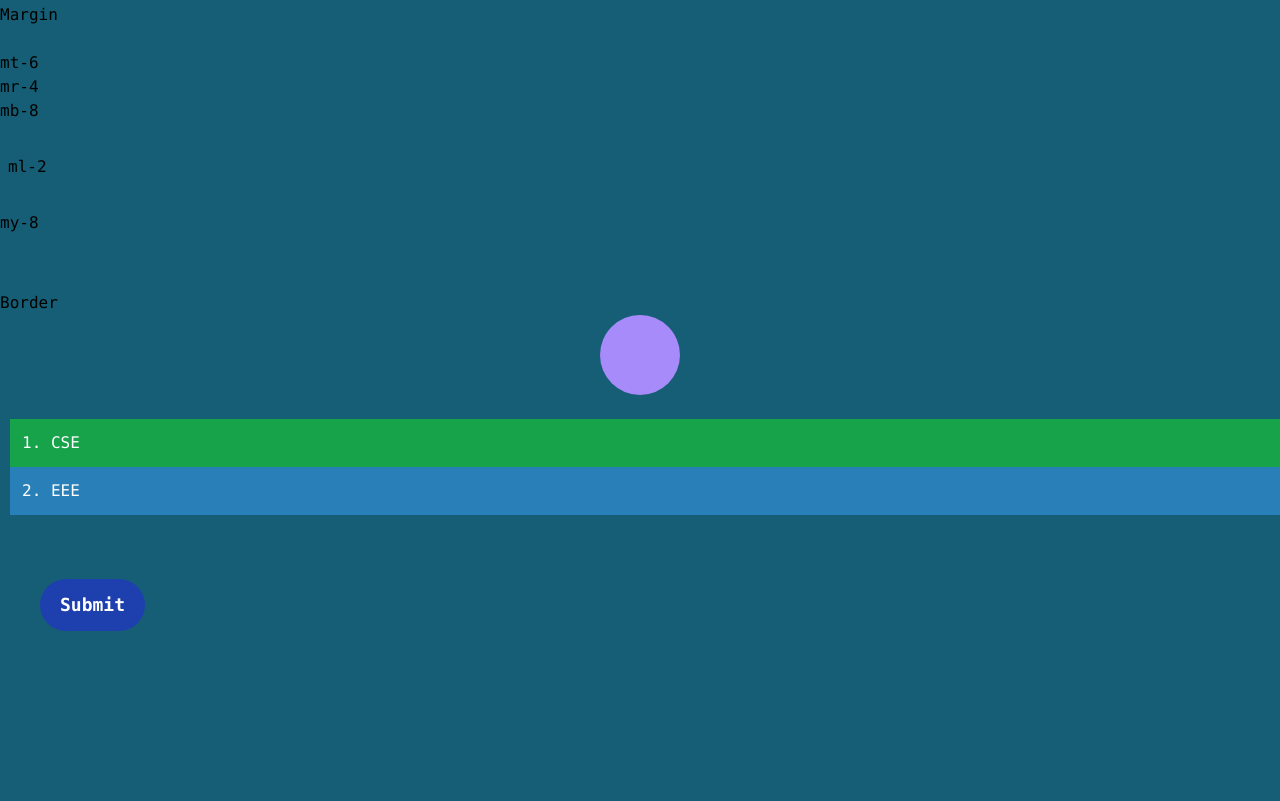
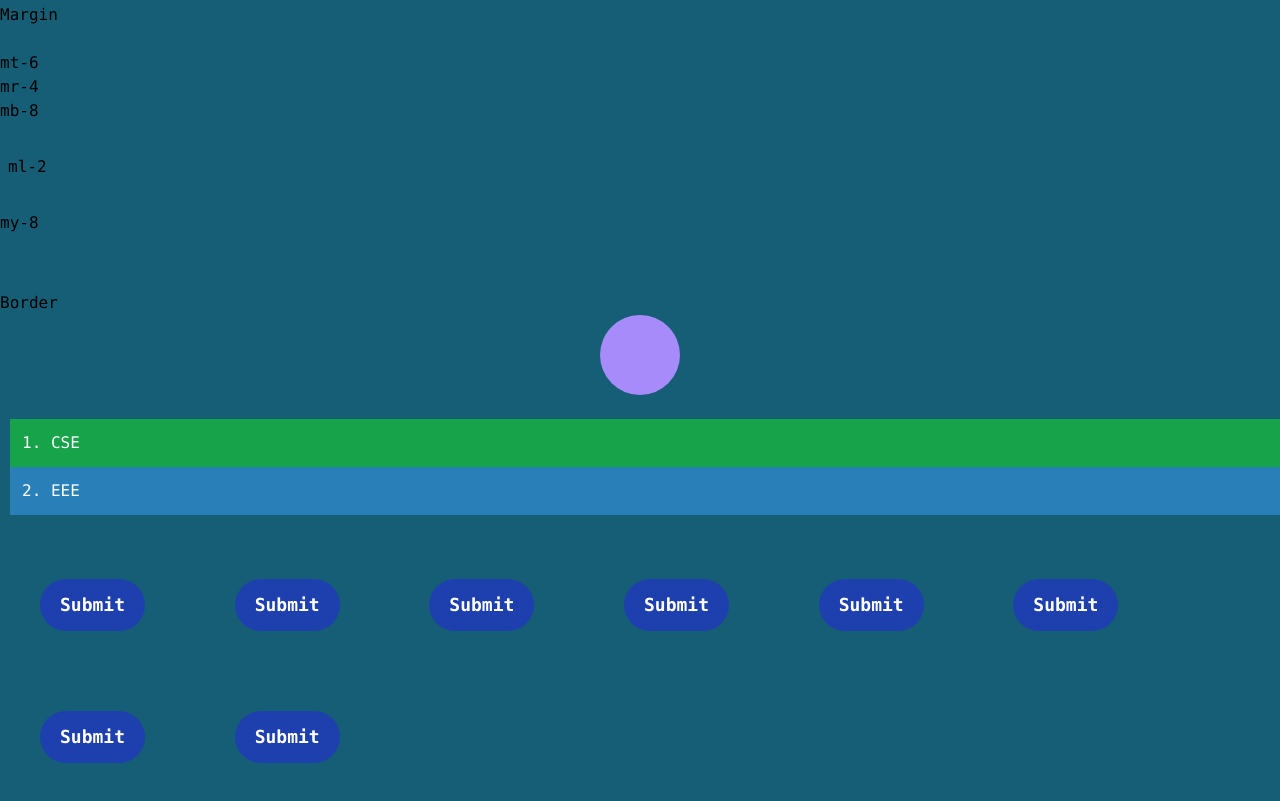
Before and after one commit to tarequr/tailwind, a website built with Vite: page index.html in a window 1280 px wide. Shown: the part 1955-2756 px from the top of the page. Before the commit the page ends 2658 px from the top, so only its background shows below. Built offline with nearby package versions, Linux system fonts and the light colour scheme.

Commit message:
tailwind apply feature

```diff
--- a/css/tailwind.css
+++ b/css/tailwind.css
@@ -1,3 +1,7 @@
 @tailwind base;
 @tailwind components;
 @tailwind utilities;
+
+.custom-btn {
+    @apply mx-10 my-10 inline-block bg-blue-800 text-white font-semibold text-lg py-3 px-5 rounded-full hover:bg-sky-900 hover:transition-colors focus:ring-2 ring-offset-2 ring-green-600
+}
--- a/index.html
+++ b/index.html
@@ -140,7 +140,14 @@
 
     <br>
     <div>
-        <button class="mx-10 my-10 inline-block bg-blue-800 text-white font-semibold text-lg py-3 px-5 rounded-full hover:bg-sky-900 hover:transition-colors focus:ring-2 ring-offset-2 ring-green-600">Submit</button>
+        <button class="custom-btn">Submit</button>
+        <button class="custom-btn">Submit</button>
+        <button class="custom-btn">Submit</button>
+        <button class="custom-btn">Submit</button>
+        <button class="custom-btn">Submit</button>
+        <button class="custom-btn">Submit</button>
+        <button class="custom-btn">Submit</button>
+        <button class="custom-btn">Submit</button>
     </div>
 
     <div class="my-8"></div>
```
